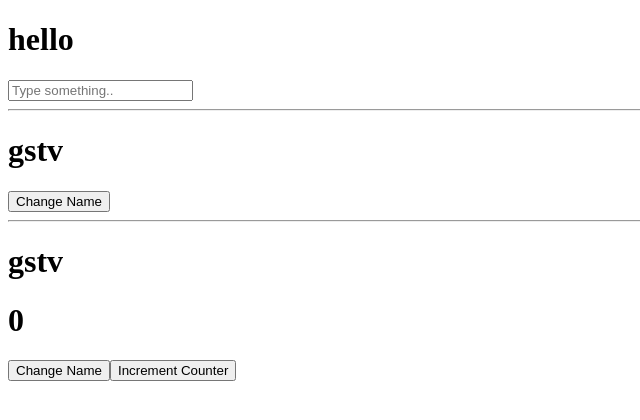
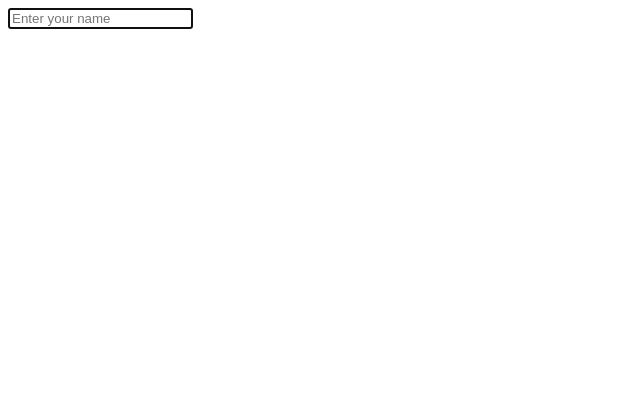
Before and after one commit to gstv57/vue-repo-learning, a Vue app: page / in a window 1280 px wide. Shown: the top 420 px of the page, without its empty margins (0-640 px from the left). Built offline with nearby package versions, Linux system fonts and the light colour scheme.

Commit message:
template ref pt1

```diff
--- a/src/App.vue
+++ b/src/App.vue
@@ -1,13 +1,7 @@
 <script setup>
-import BasicComponent from './components/BasicComponent.vue'
-import ReactiveObject from './components/ReactiveObject.vue'
-import MultipleSources from './components/MultipleSources.vue'
+import BasicRef from './components/BasicRef.vue'
 </script>
 
 <template>
-  <BasicComponent />
-  <hr />
-  <ReactiveObject />
-  <hr />
-  <MultipleSources />
+  <BasicRef />
 </template>
--- a/src/components/BasicComponent.vue
+++ /dev/null
@@ -1,18 +0,0 @@
-<script setup>
-import { ref, watch } from 'vue'
-
-const message = ref('hello')
-const inputText = ref('')
-
-watch(inputText, (newValue, oldValue) => {
-  console.log(newValue)
-  console.log(oldValue)
-  message.value = `You typed: ${newValue}`
-})
-</script>
-<template>
-  <div>
-    <h1>{{ message }}</h1>
-    <input type="text" v-model="inputText" placeholder="Type something.." />
-  </div>
-</template>
--- /dev/null
+++ b/src/components/BasicRef.vue
@@ -0,0 +1,13 @@
+<script setup>
+import { onMounted, ref } from 'vue'
+const myRef = ref('gstv')
+
+onMounted(() => {
+  myRef.value.focus()
+})
+</script>
+<template>
+  <div>
+    <input type="text" placeholder="Enter your name" ref="myRef" />
+  </div>
+</template>
--- a/src/components/MultipleSources.vue
+++ /dev/null
@@ -1,17 +0,0 @@
-<script setup>
-import { ref, watch } from 'vue'
-const username = ref('gstv')
-const counter = ref(0)
-
-watch([username, counter], (newValue, oldValue) => {
-  console.log('Old Value: ', oldValue)
-  console.log('New Value: ', newValue)
-})
-</script>
-<template>
-  <h1>{{ username }}</h1>
-  <h1>{{ counter }}</h1>
-
-  <button @click="username = 'gstv57'">Change Name</button>
-  <button @click="counter++">Increment Counter</button>
-</template>
--- a/src/components/ReactiveObject.vue
+++ /dev/null
@@ -1,16 +0,0 @@
-<script setup>
-import { reactive, watch } from 'vue'
-const state = reactive({ username: 'gstv' })
-
-watch(
-  () => state.username,
-  (newValue, oldValue) => {
-    console.log('old value: ', oldValue)
-    console.log('new value: ', newValue)
-  },
-)
-</script>
-<template>
-  <h1>{{ state.username }}</h1>
-  <button @click="state.username = 'Gstv'">Change Name</button>
-</template>
```
